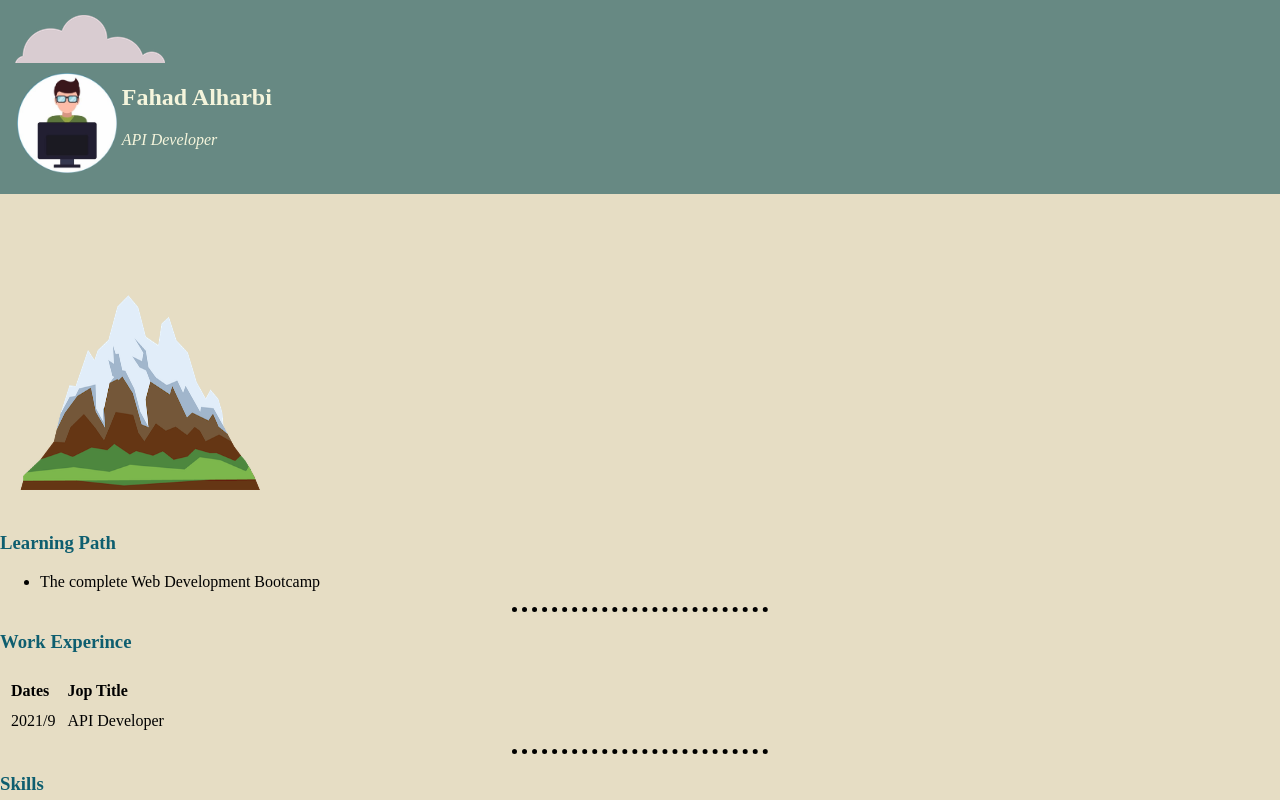
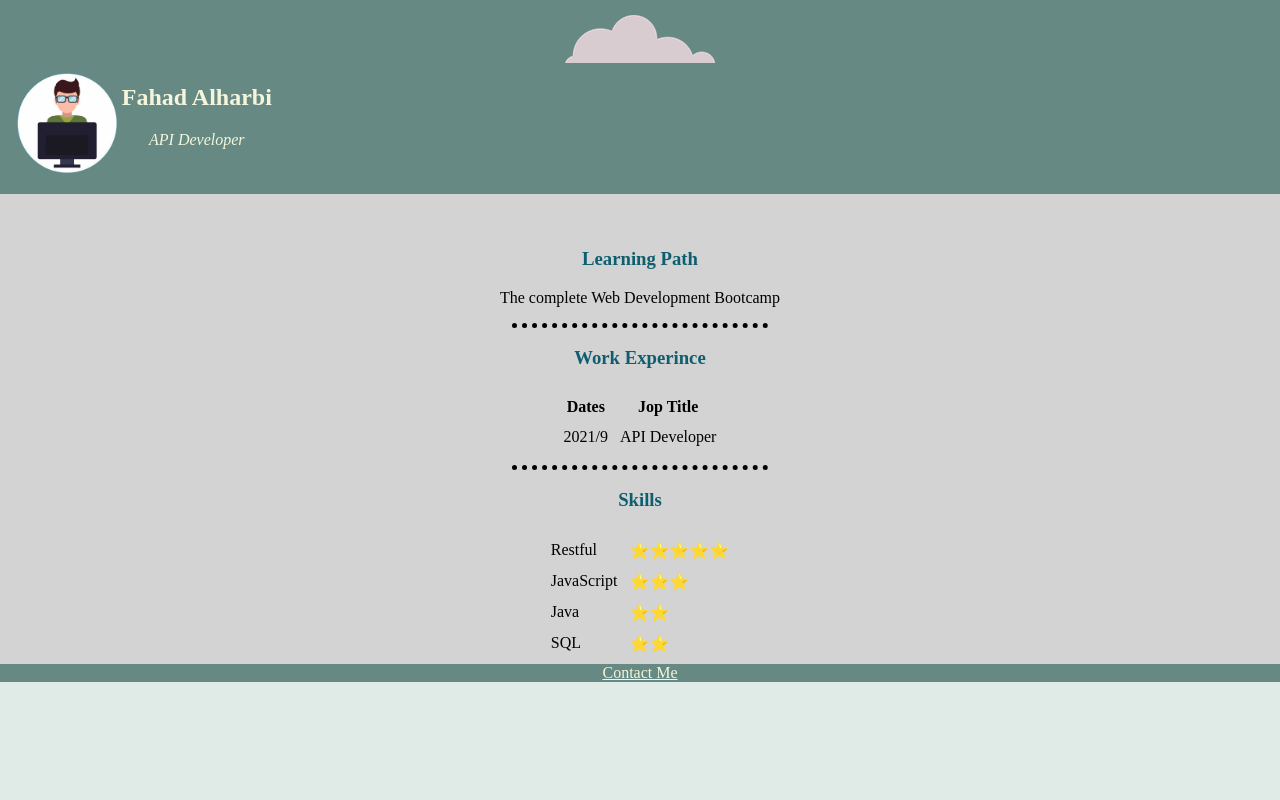
Before and after one commit to ifahd-98/udemyBootcamp, a plain HTML site: page index.html in a window 1280 px wide. Shown: the top 800 px of the page. Drawn offline with Linux system fonts and the light colour scheme.

Commit message:
Fixed to center

```diff
--- a/css/styles.css
+++ b/css/styles.css
@@ -27,13 +27,14 @@ hr{
     width: 20%;
 }
 .top-container {
-    max-width: initial;
+    max-width:auto;
     height: auto;
     margin:0 ;
     position: relative;
     z-index: 990;
     background-color: #678983;
     padding: 1%;
+    text-align: center;
 }
 
 .middle-container {
@@ -42,8 +43,9 @@ hr{
     margin:0 ;
     position: relative;
     z-index: 990;
-
-    background-color: #E6DDC4;
+background-color: lightgray;
+text-align:-webkit-center ;
+    /* background-color: #E6DDC4; */
 }
 .bottom-container {
     max-width: initial;
@@ -51,7 +53,8 @@ hr{
     margin:0 ;
     position: relative;
     z-index: 990;
-    background-color: #181D31;
+    /* background-color: #181D31; */
+    background-color: #678983;
 }
 #cloud{
     padding: 2px;
--- a/index.html
+++ b/index.html
@@ -14,7 +14,7 @@
         <img src="images/cloud.png" alt="Cloud" id="cloud">
         </thead>
         <tr>
-            <td><img src="images/ffa3090-modified.png" alt="Twitter" height="100px" width="100px" ></td>
+            <td><img src="images/ffa3090-modified.png" alt="Twitter" height="100px" width="100px"></td>
                 <td> <h2 style="color: beige;">Fahad Alharbi</h2>
                 <p><em style="color: beige;"> API Developer</em></p>
                 </td>
@@ -26,11 +26,11 @@
         <div class="middle-container" >
             <br>
             <br>
-        <img id="mountain" src="images/mountain.png" alt="mountain" height="240px" width="240px">
+        <!-- <img id="mountain" src="images/mountain.png" alt="mountain" height="240px" width="240px"> -->
         <h3>Learning Path</h3>
-        <ul>
-            <li>The complete Web Development Bootcamp</li>
-        </ul>
+
+            <p>The complete Web Development Bootcamp</p>
+
         <hr>
         <h3>Work Experince</h3>
         <table cellspacing="10">
```
